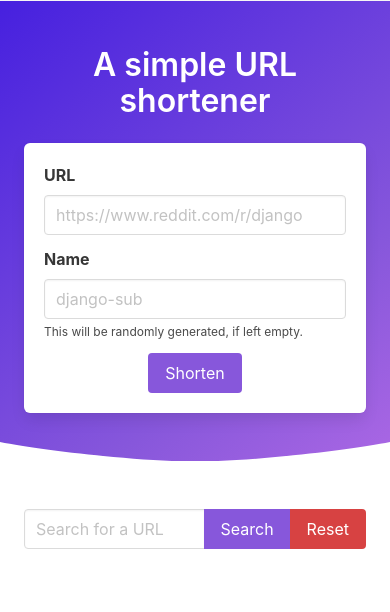
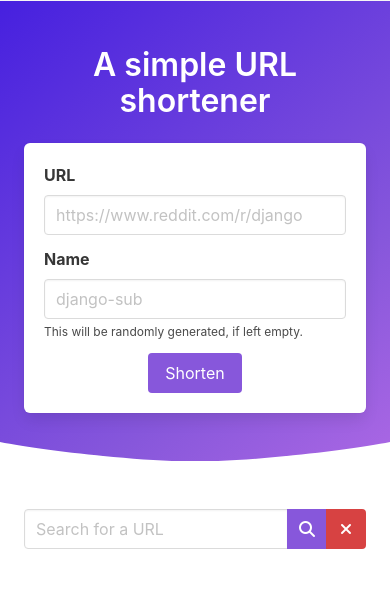
Before and after one commit to marcuscaisey/nerio, a Django app: page / in a window 390 px wide. Shown: the part 53-665 px from the top of the page. Run offline with Django 3.2, Linux system fonts and the light colour scheme; some libraries are stand-ins or nearby versions.

Commit message:
Use icons instead of text in buttons for mobile view

```diff
--- a/core/templates/core/home.html
+++ b/core/templates/core/home.html
@@ -5,6 +5,7 @@
 
 {% block scripts %}
   <script src="{% static "js/home.js" %}" defer></script>
+  <script src="https://kit.fontawesome.com/d80f1c7f41.js" crossorigin="anonymous"></script>
 {% endblock %}
 
 {% block hero-title %}
@@ -26,10 +27,16 @@
                      placeholder="Search for a URL" required>
             </div>
             <div class="control">
-              <input type="submit" class="button is-primary" value="Search">
+              <button type="submit" class="button is-primary is-hidden-mobile">Search</button>
+              <button type="submit" class="button is-primary is-hidden-tablet">
+                <span class="icon"><i class="fas fa-search"></i></span>
+              </button>
             </div>
             <div class="control">
-              <a href="/" class="button is-danger">Reset</a>
+              <a href="/" class="button is-danger is-hidden-mobile">Reset</a>
+              <a href="/" class="button is-danger is-hidden-tablet">
+                <span class="icon"><i class="fas fa-times"></i></span>
+              </a>
             </div>
           </div>
         </form>
@@ -58,7 +65,7 @@
                           </a>
                         </strong>
                       </div>
-                      <div class="url-buttons">
+                      <div class="url-buttons is-hidden-mobile">
                         <button class="button copy-button is-small is-primary is-outlined">Copy</button>
                         <button class="button rename-button is-small is-info is-outlined">Rename</button>
                         <button class="button delete-button is-small is-danger is-outlined">Delete</button>
@@ -66,11 +73,17 @@
                     </div>
                   </div>
 
-                  <div class="date-visits-container is-hidden-mobile">
-                    <button class="button is-small is-outlined">{{ url.created_at|date:"N j, Y" }}</button>
-                    <button class="button is-small is-outlined">
+                  <div class="date-visits-container">
+                    <button class="button is-small is-outlined is-hidden-mobile">
+                      {{ url.created_at|date:"N j, Y" }}
+                    </button>
+                    <button class="button is-small is-outlined is-hidden-mobile">
                       <span>Visits <strong>{{ url.visits }}</strong></span>
                     </button>
+
+                    <a class="icon has-text-primary is-hidden-tablet"><i class="fas fa-clipboard copy-button"></i></a>
+                    <a class="icon has-text-info is-hidden-tablet"><i class="fas fa-edit rename-button"></i></a>
+                    <a class="icon has-text-danger is-hidden-tablet"><i class="fas fa-trash delete-button"></i></a>
                   </div>
                 </div>
               </div>
--- a/scss/styles.scss
+++ b/scss/styles.scss
@@ -62,7 +62,7 @@ $link-focus-border: $link;
 
 .url-container {
   @include truncate;
-  @include mobile {
+  @include tablet {
     margin-bottom: 0.5rem;
   }
   color: $link;
@@ -78,10 +78,12 @@ $link-focus-border: $link;
   flex-direction: column;
   justify-content: space-between;
   margin-left: 1rem;
-  min-width: 120px;
 
-  > button {
-    pointer-events: none;
+  @include tablet {
+    min-width: 120px;
+    > button {
+      pointer-events: none;
+    }
   }
 }
 
```
Also changed, not shown: static/css/styles.css.
